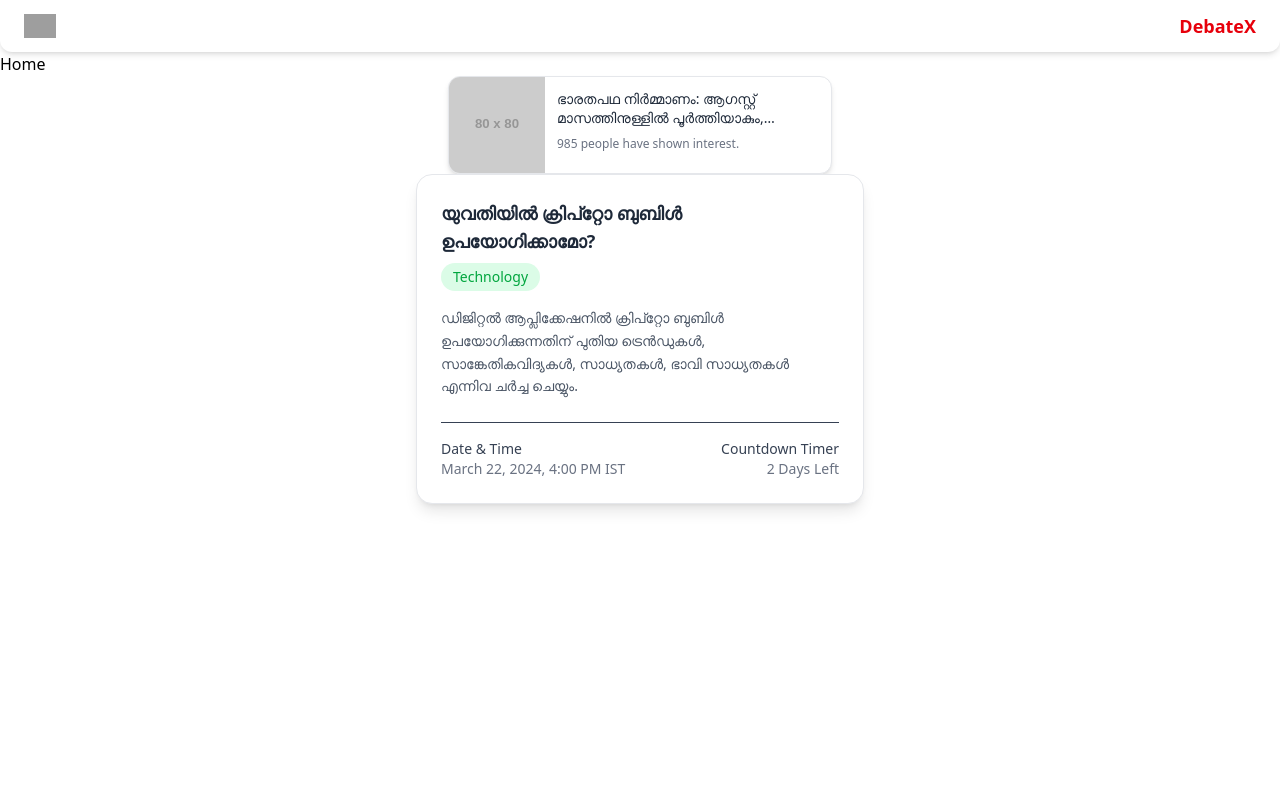
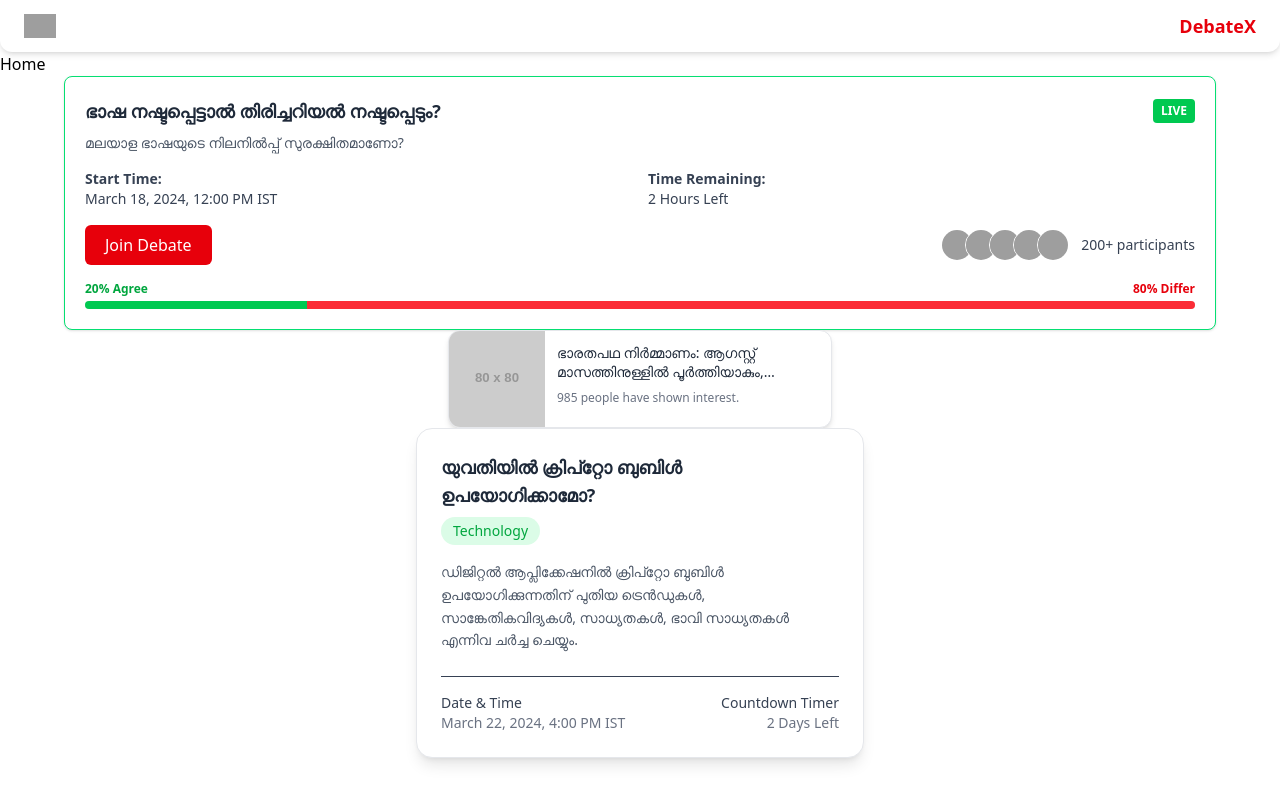
Before and after one commit to Jefrint/DebateX_Frontend, a React (Vite) app: page /home in a window 1280 px wide. Built offline with nearby package versions, Linux system fonts and the light colour scheme; grey boxes are pictures that could not be loaded.

Commit message:
Debatecard

```diff
--- a/src/App.jsx
+++ b/src/App.jsx
@@ -2,6 +2,7 @@ import { BrowserRouter as Router, Route, Routes } from 'react-router-dom';
 import Home from "./pages/Home";
 import LandingPage from "./pages/LandingPage";
 import Navbar from './components/navbar';
+import DebateCard from './components/DebateCard';
 
 
 function App() {
@@ -10,6 +11,7 @@ function App() {
   return (
     <div className="App">
       <Navbar/>
+
 
       <Routes>
 
--- /dev/null
+++ b/src/components/DebateCard.jsx
@@ -0,0 +1,119 @@
+import React, { useEffect, useState } from "react";
+
+const DebateCard = () => {
+  const [debate, setDebate] = useState(null);
+  const [loading, setLoading] = useState(true);
+
+  // Fetch debate data from backend
+  useEffect(() => {
+    const fetchDebate = async () => {
+      try {
+        // TODO: Replace this with your FastAPI endpoint later
+        // Example: const response = await fetch("http://127.0.0.1:8000/debates/ongoing");
+        // const data = await response.json();
+
+        // Mock hardcoded data (for now)
+        const data = {
+          id: 1,
+          title: "ഭാഷ നഷ്ടപ്പെട്ടാൽ തിരിച്ചറിയൽ നഷ്ടപ്പെടും?",
+          description:
+            "മലയാള ഭാഷയുടെ നിലനിൽപ്പ് സുരക്ഷിതമാണോ?",
+          startTime: "March 18, 2024, 12:00 PM IST",
+          timeRemaining: "2 Hours Left",
+          participants: 200,
+          avatars: [
+            "/assets/user1.jpg",
+            "/assets/user2.jpg",
+            "/assets/user3.jpg",
+            "/assets/user4.jpg",
+            "/assets/user5.jpg",
+          ],
+          agreePercent: 20,
+          differPercent: 80,
+          status: "LIVE",
+        };
+
+        setDebate(data);
+        setLoading(false);
+      } catch (error) {
+        console.error("Error fetching debate:", error);
+        setLoading(false);
+      }
+    };
+
+    fetchDebate();
+  }, []);
+
+  if (loading) return <p className="text-center">Loading debate...</p>;
+  if (!debate) return <p className="text-center">No debate available</p>;
+
+  return (
+    <div className="w-full max-w-6xl mx-auto bg-white border border-green-400 rounded-lg shadow-sm p-5">
+      {/* Debate Question */}
+      <div className="flex items-center justify-between mb-2">
+        <h2 className="text-lg font-semibold text-gray-800">{debate.title}</h2>
+        <span className="bg-green-500 text-white text-xs font-bold px-2 py-1 rounded">
+          {debate.status}
+        </span>
+      </div>
+
+      <p className="text-sm text-gray-600 mb-4">{debate.description}</p>
+
+      {/* Details */}
+      <div className="grid grid-cols-2 gap-4 mb-4 text-sm text-gray-700">
+        <div>
+          <span className="font-semibold">Start Time:</span>
+          <p>{debate.startTime}</p>
+        </div>
+        <div>
+          <span className="font-semibold">Time Remaining:</span>
+          <p>{debate.timeRemaining}</p>
+        </div>
+      </div>
+
+      {/* Join Debate Button & Participants */}
+      <div className="flex items-center justify-between">
+        <button className="bg-red-600 text-white px-5 py-2 rounded-md font-medium hover:bg-red-700">
+          Join Debate
+        </button>
+
+        <div className="flex items-center">
+          {/* Avatars */}
+          <div className="flex -space-x-2">
+            {debate.avatars.map((avatar, idx) => (
+              <img
+                key={idx}
+                className="w-8 h-8 rounded-full border border-white"
+                src={avatar}
+                alt={`User ${idx + 1}`}
+              />
+            ))}
+          </div>
+          <span className="ml-3 text-sm text-gray-700">
+            {debate.participants}+ participants
+          </span>
+        </div>
+      </div>
+
+      {/* Progress Bar Section */}
+      <div className="mt-4">
+        <div className="flex justify-between text-xs font-semibold mb-1">
+          <span className="text-green-600">{debate.agreePercent}% Agree</span>
+          <span className="text-red-600">{debate.differPercent}% Differ</span>
+        </div>
+        <div className="w-full bg-gray-200 h-2 rounded flex">
+          <div
+            className="bg-green-500 h-2 rounded-l"
+            style={{ width: `${debate.agreePercent}%` }}
+          ></div>
+          <div
+            className="bg-red-500 h-2 rounded-r"
+            style={{ width: `${debate.differPercent}%` }}
+          ></div>
+        </div>
+      </div>
+    </div>
+  );
+};
+
+export default DebateCard;
--- a/src/pages/Home.jsx
+++ b/src/pages/Home.jsx
@@ -1,6 +1,7 @@
 import React from 'react'
 import Int_Article from '../components/Int_Article'
 import Up_Debates from '../components/Up_Debates'
+import DebateCard from '../components/DebateCard'
 
 const Home = () => {
   return (
@@ -8,6 +9,7 @@ const Home = () => {
     <>
 
     <div>Home</div>
+<DebateCard/>
 <Int_Article/>
 <Up_Debates/>
     </>
```
